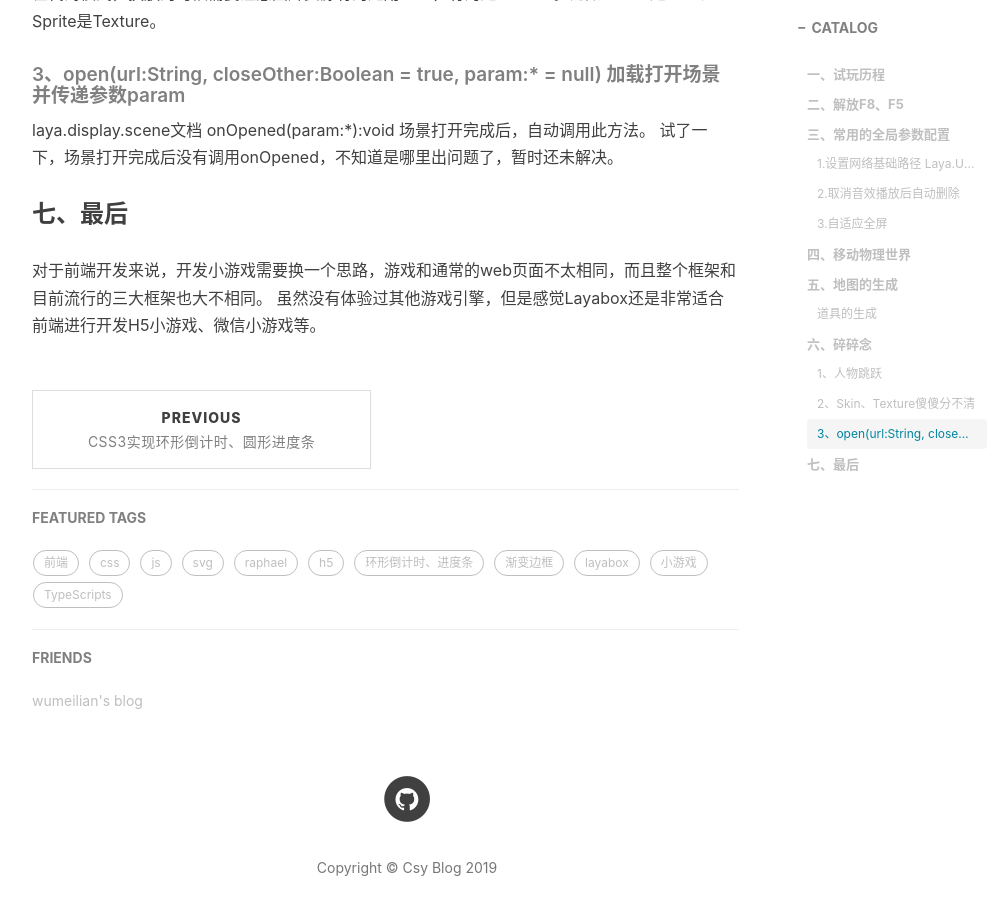
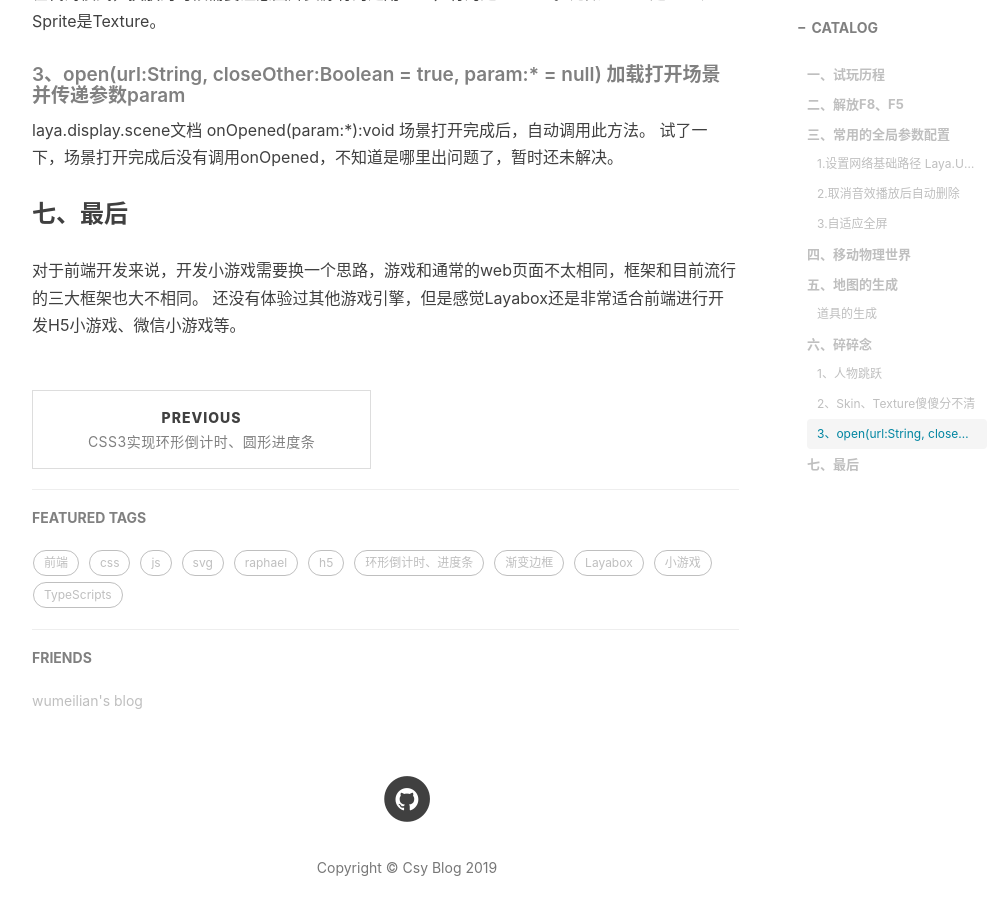
Before and after one commit to IdeaEcho/IdeaEcho.github.io, a Jekyll site: the page built from _posts/2019-3-13-layabox.md, in a window 1280 px wide and 900 px high, scrolled down 5741 px. Shown: the whole window, without its empty margins (233-1238 px from the left). Built offline with Jekyll 4.4.1, drawn with Linux system fonts in a browser that asks for light colours; nearby versions of some CDN libraries; emoji names are drawn with the system emoji font; comment, search, counter and statistics services are not loaded.

Commit message:
fix:layabox

```diff
--- a/_posts/2019-3-13-layabox.md
+++ b/_posts/2019-3-13-layabox.md
@@ -7,7 +7,7 @@ header-img: "img/home-bg2.jpg"
 header-mask:  0.5
 catalog: true
 tags:
-    - layabox
+    - Layabox
     - 小游戏
     - TypeScripts
 ---
@@ -116,5 +116,5 @@ laya.display.scene文档 onOpened(param:*):void 场景打开完成后，自动
 
 
 ### 七、最后
-对于前端开发来说，开发小游戏需要换一个思路，游戏和通常的web页面不太相同，而且整个框架和目前流行的三大框架也大不相同。
-虽然没有体验过其他游戏引擎，但是感觉Layabox还是非常适合前端进行开发H5小游戏、微信小游戏等。
+对于前端开发来说，开发小游戏需要换一个思路，游戏和通常的web页面不太相同，框架和目前流行的三大框架也大不相同。
+还没有体验过其他游戏引擎，但是感觉Layabox还是非常适合前端进行开发H5小游戏、微信小游戏等。
```
